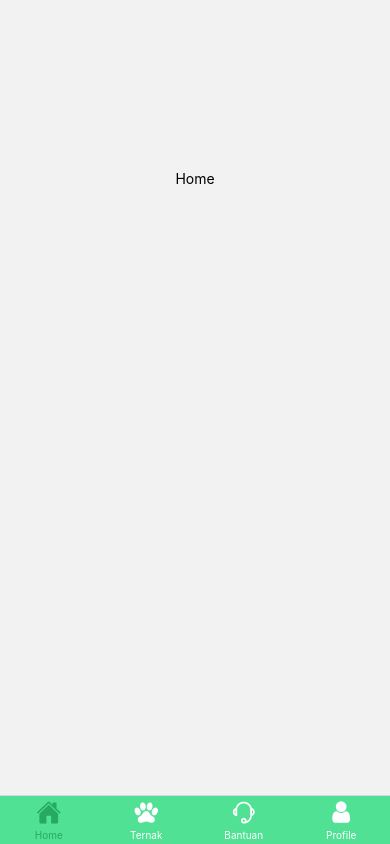
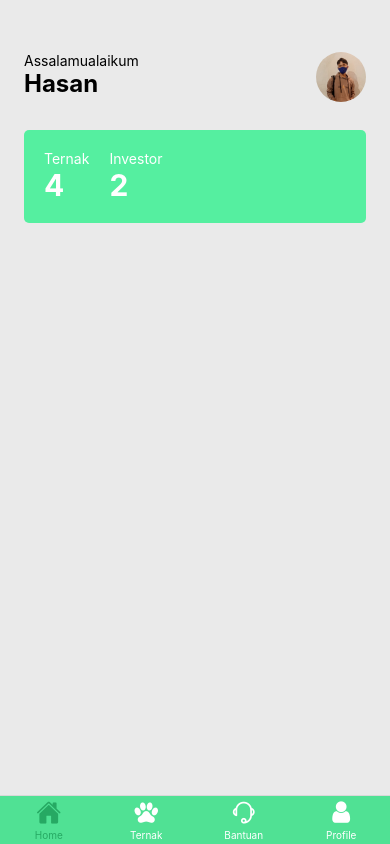
Before and after one commit to zer0sign/clfarm, a React Native app: screen / in a window 390 px wide. Built offline with nearby package versions, Linux system fonts and the light colour scheme.

Commit message:
add header

```diff
--- /dev/null
+++ b/src/components/CardUser.js
@@ -0,0 +1,28 @@
+import React from "react";
+import { View, Text, Image, StyleSheet } from "react-native";
+export default function CardUser() {
+    return (
+        <View>
+            <View style={styles.header}>
+                <View>
+                    <Text style={{color:"white"}} >Ternak</Text>
+                    <Text style={{ color: "white", fontWeight: "bold", fontSize: 30 }}>4</Text>
+                </View>
+                <View style={{marginLeft:20}}>
+                    <Text style={{ color: "white" }} >Investor</Text>
+                    <Text style={{ color: "white", fontWeight: "bold", fontSize: 30 }}>2</Text>
+                </View>
+            </View>
+        </View>
+    )
+}
+
+const styles = StyleSheet.create({
+    header: {
+        flexDirection:"row",
+        marginTop:20,
+        padding: 20,
+        borderRadius:5,
+        backgroundColor: "#55EFA0",
+    },
+});
--- /dev/null
+++ b/src/components/Header.js
@@ -0,0 +1,35 @@
+import React from 'react'
+import { View, Text, Image, StyleSheet } from 'react-native'
+export default function Header() {
+  return (
+    <View>
+        <View style={styles.header}>
+            <View>
+                <Text >Assalamualaikum</Text>
+                <Text style={{ fontWeight:"bold", fontSize:24 }}>Hasan</Text>
+            </View>
+            <View>
+                <Image
+                    style={styles.profile}
+                    source={require('../assets/profile.jpg')}
+                />
+            </View>
+        </View>
+    </View>
+  )
+}
+
+const styles = StyleSheet.create({
+    header: {
+
+        flexDirection: "row",
+        justifyContent: "space-between",
+        marginTop: 20,
+        paddingVertical: 8,
+    },
+    profile:{
+        width:50,
+        height:50,
+        borderRadius:50
+    }
+});
--- a/src/screens/Farmer/Home.js
+++ b/src/screens/Farmer/Home.js
@@ -1,34 +1,23 @@
 import React from 'react'
 import { View, Text, Image, StyleSheet, TextInput, KeyboardAvoidingView, TouchableOpacity, } from 'react-native'
 
+
+// components
+import Header from '../../components/Header';
+import CardUser from '../../components/CardUser';
 export default function Home({ navigation }) {
     return (
         <View style={styles.container}>
-            <Text>Home</Text>
+            <Header />
+            <CardUser/>
         </View>
     )
 }
 
 const styles = StyleSheet.create({
     container: {
-        marginTop: 170,
-        alignItems: 'center',
-        justifyContent: 'center',
-    },
-    input: {
-        height: 40,
-        borderWidth: 1,
-        borderRadius: 10,
-        width: 300,
-        padding: 10,
-        marginBottom: 10
-    },
-    loginButton: {
-        marginTop: 10,
-        height: 50,
-        borderRadius: 10,
-        width: 300,
-        backgroundColor: "#50E194",
-        justifyContent: "center"
+        flex: 1,
+        padding: 24,
+        backgroundColor: "#eaeaea"
     }
 });
```
Also changed, not shown: src/assets/profile.jpg (added).
